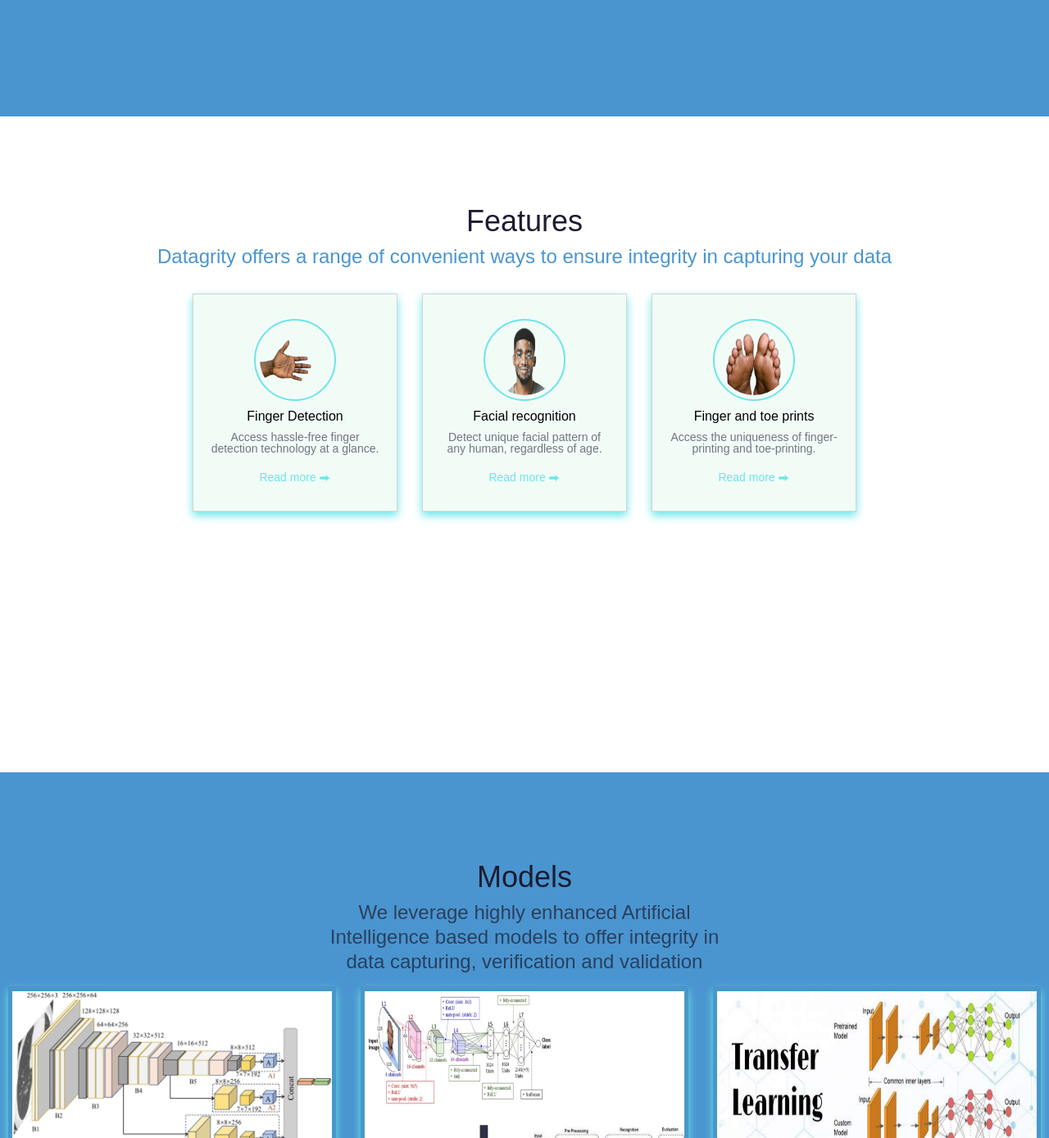
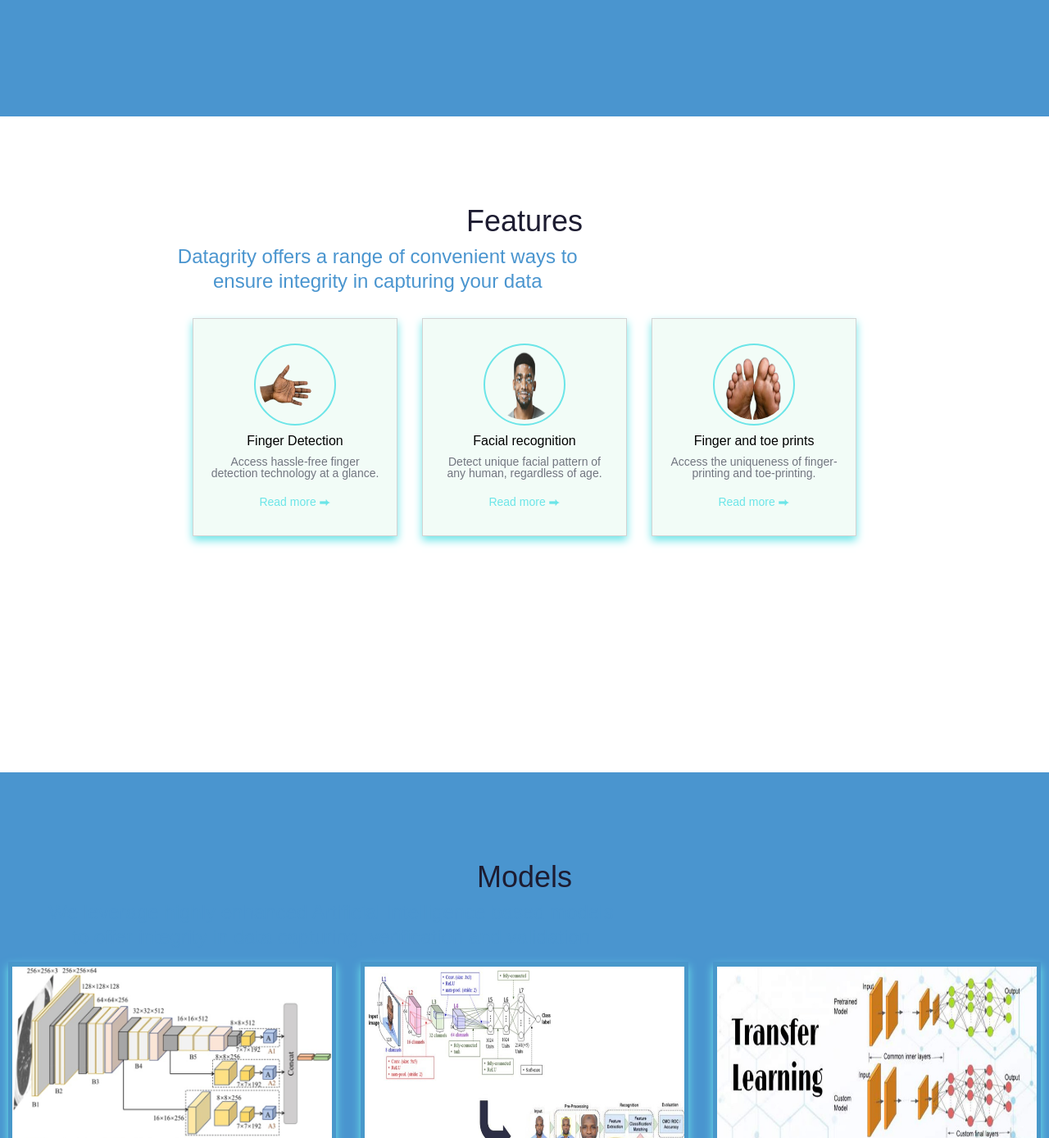
Before and after one commit to Patrick-Chukwu/datagrity, a React (Create React App) app: page / in a window 1280 px wide. Shown: the part 658-2046 px from the top of the page at 82% size. Built offline with nearby package versions, Linux system fonts and the light colour scheme.

Commit message:
Change visibility of title pararaph

```diff
--- a/src/components/button/button.css
+++ b/src/components/button/button.css
@@ -25,10 +25,10 @@
 
 .button_title  p {
 
-    max-width: 500px;
+    max-width: 60%;
     /* padding-bottom: var(--gap-big); */
-    color: #1D1C31;
-    opacity: 70%;
+    color: var(--primary-color);
+    /* opacity: 70%; */
 
     font-size: 24px;
     line-height: 30px;
--- a/src/containers/features/features.css
+++ b/src/containers/features/features.css
@@ -23,7 +23,7 @@
 
 .features_title  p {
 
-    /* max-width: 383px; */
+    max-width: 60%;
     /* padding-bottom: var(--gap-big); */
     color: var(--primary-color);
     /* opacity: 70%; */
```
